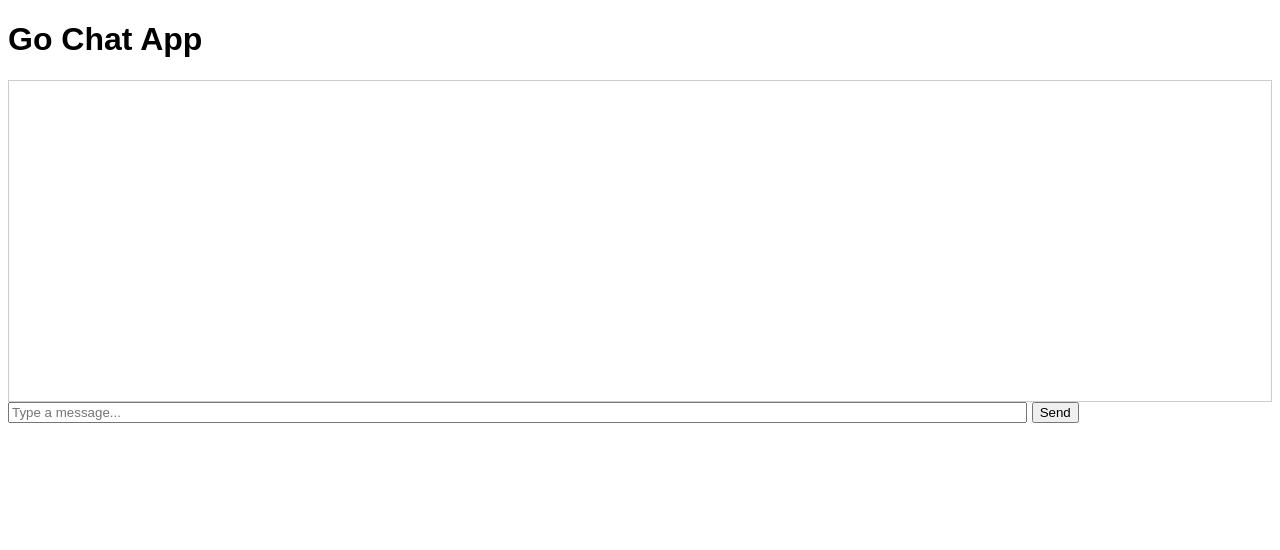
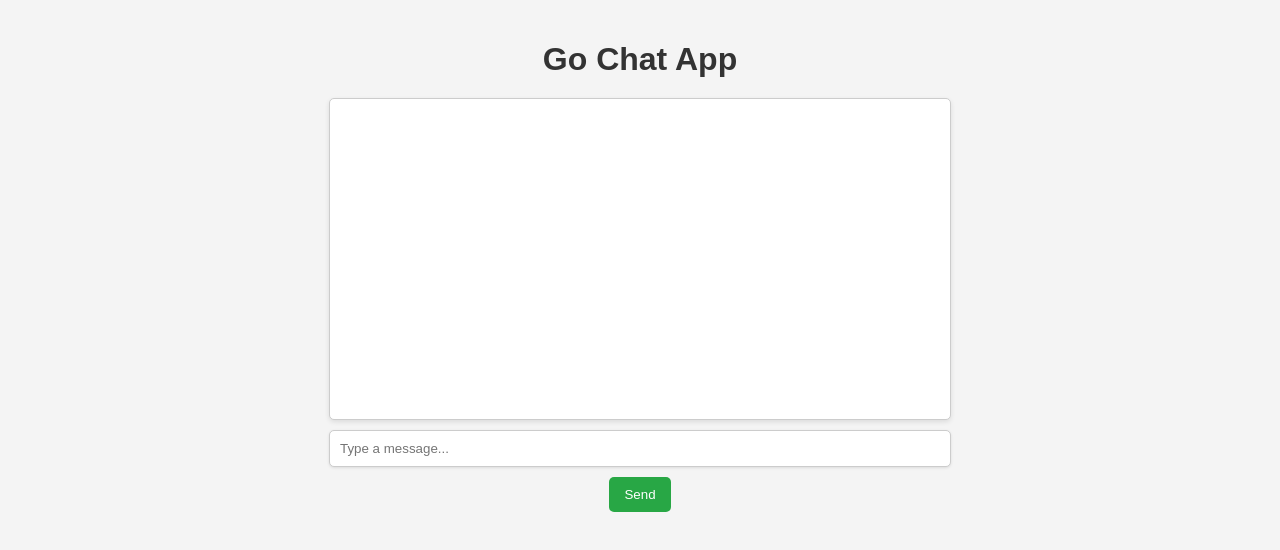
Before and after one commit to testaccount2131/go-chat-app, a plain HTML site: page index.html in a window 1280 px wide. Drawn offline with Linux system fonts and the light colour scheme.

Commit message:
Update index.html

```diff
--- a/index.html
+++ b/index.html
@@ -5,9 +5,71 @@
     <meta name="viewport" content="width=device-width, initial-scale=1.0">
     <title>Go Chat App</title>
     <style>
-        body { font-family: Arial, sans-serif; }
-        #messages { border: 1px solid #ccc; padding: 10px; height: 300px; overflow-y: scroll; }
-        #message { width: 80%; }
+        body {
+            font-family: Arial, sans-serif;
+            background-color: #f4f4f4;
+            margin: 0;
+            padding: 20px;
+            display: flex;
+            flex-direction: column;
+            align-items: center;
+        }
+
+        h1 {
+            color: #333;
+            margin-bottom: 20px;
+        }
+
+        #messages {
+            border: 1px solid #ccc;
+            border-radius: 5px;
+            padding: 10px;
+            height: 300px;
+            width: 100%;
+            max-width: 600px;
+            overflow-y: scroll;
+            background-color: #fff;
+            box-shadow: 0 2px 5px rgba(0, 0, 0, 0.1);
+        }
+
+        #message {
+            width: 100%;
+            max-width: 600px;
+            padding: 10px;
+            border: 1px solid #ccc;
+            border-radius: 5px;
+            margin-top: 10px;
+            box-shadow: 0 1px 3px rgba(0, 0, 0, 0.1);
+        }
+
+        #send {
+            padding: 10px 15px;
+            border: none;
+            border-radius: 5px;
+            background-color: #28a745;
+            color: white;
+            cursor: pointer;
+            margin-top: 10px;
+            transition: background-color 0.3s;
+        }
+
+        #send:hover {
+            background-color: #218838;
+        }
+
+        .message {
+            padding: 5px;
+            border-radius: 5px;
+            margin-bottom: 5px;
+        }
+
+        .message:nth-child(odd) {
+            background-color: #e9ecef;
+        }
+
+        .message:nth-child(even) {
+            background-color: #f8f9fa;
+        }
     </style>
 </head>
 <body>
@@ -25,8 +87,9 @@
 
         conn.onmessage = function(event) {
             const msg = document.createElement("div");
+            msg.className = "message"; // Add class for styling
             msg.textContent = event.data;
-             messages.appendChild(msg);
+            messages.appendChild(msg);
             messages.scrollTop = messages.scrollHeight; // Scroll to the bottom
         };
 
```
